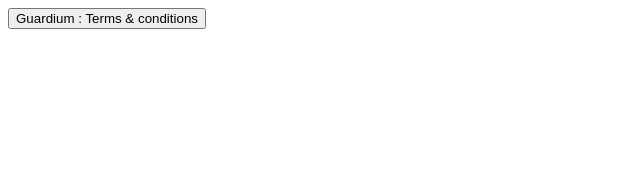
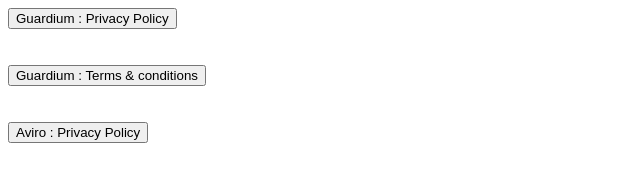
Before and after one commit to CryptPeach/Privacy-Policy, a plain HTML site: page index.html in a window 1280 px wide. Shown: the whole page, without its empty margins (0-640 px from the left). Drawn offline with Linux system fonts and the light colour scheme.

Commit message:
Update index.html

```diff
--- a/index.html
+++ b/index.html
@@ -4,10 +4,24 @@
     </head>
     <body>
 
+   <a href="Guardium%20privacy%20policy.html">
+    <button>Guardium : Privacy Policy</button>
+    </a>
+
+    <br><br><br>
+
     <a href="Guardium%20terms%20%26%20conditions.html">
     <button>Guardium : Terms & conditions</button>
     </a>
 
+     <br><br><br>
+
+       <a href="Guardium%20terms%20%26%20conditions.html">
+    <button>Aviro : Privacy Policy</button>
+    </a>
+
+      <br><br><br>
+
 
     </body>
     </html>
```
